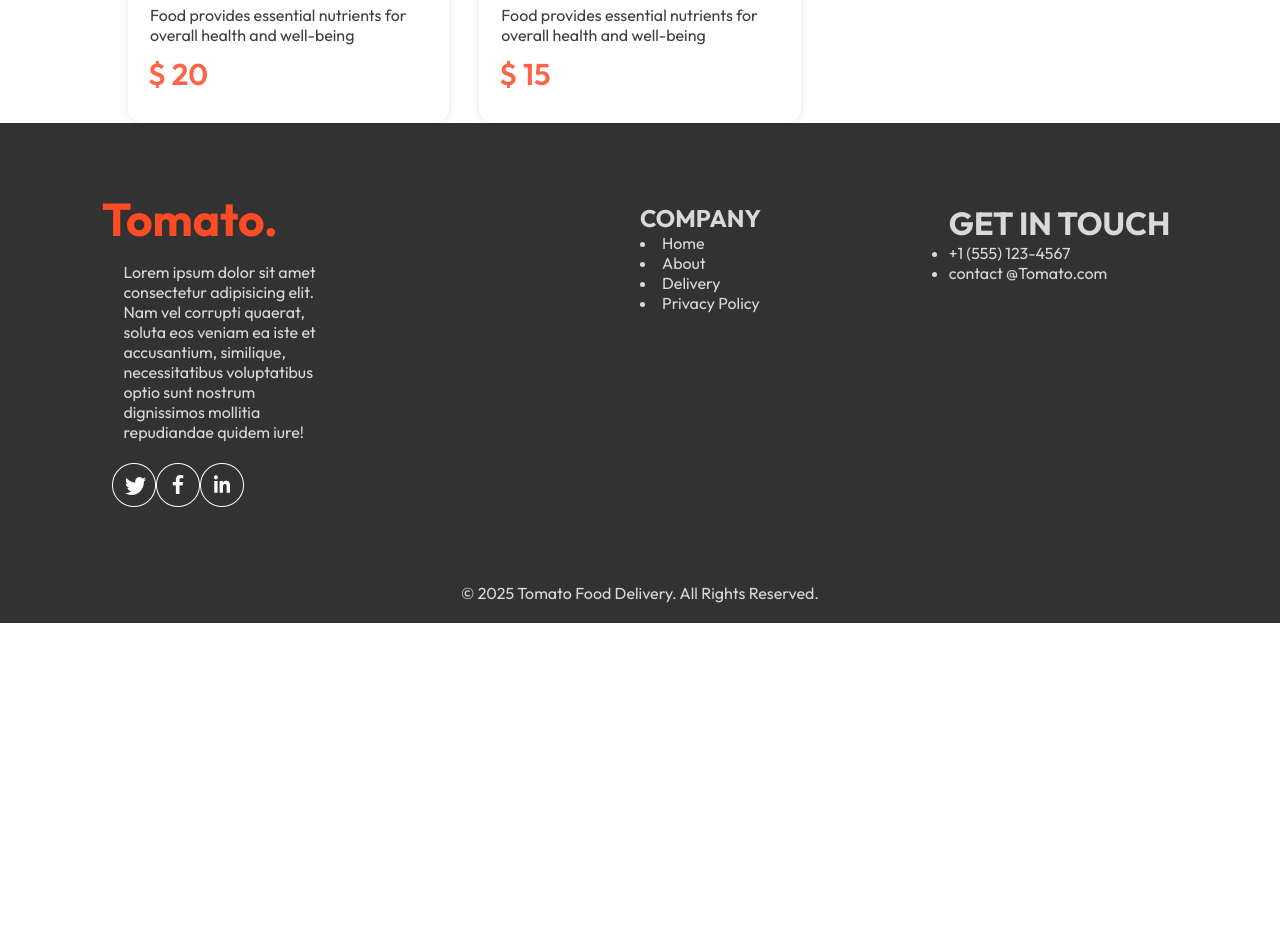
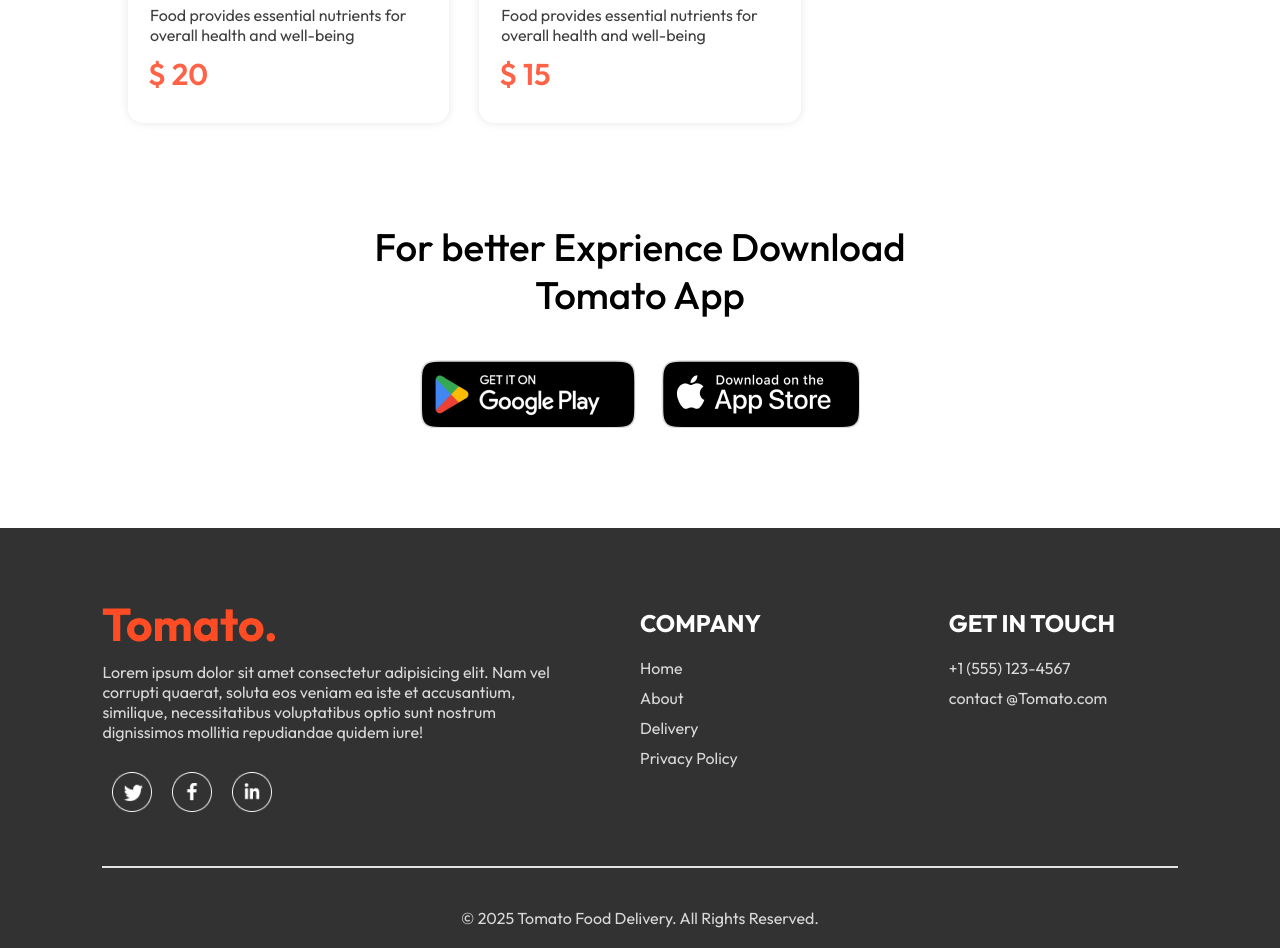
Before and after one commit to harshavardhan314/Food-del, a React (Vite) app in the folder quickeats/: page / in a window 1280 px wide. Shown: the part 6140-7088 px from the top of the page. Before the commit the page ends 6763 px from the top, so only its background shows below. Built offline with nearby package versions, Linux system fonts and the light colour scheme.

Commit message:
developed footer

```diff
--- /dev/null
+++ b/quickeats/src/components/Appdownload/Appdownload.css
@@ -0,0 +1,16 @@
+.appdownload
+{
+   margin: auto,auto;
+   margin-top: 100px;
+   font-weight: 500;
+   text-align: center;
+   font-size: max(3vw,20px);
+}
+
+.app-images{
+    display: flex;
+    justify-content: center;
+    align-items: center;
+    gap: max(2vw,10px);
+    margin-top: 40px;
+}
--- /dev/null
+++ b/quickeats/src/components/Appdownload/Appdownload.jsx
@@ -0,0 +1,19 @@
+import React from 'react'
+import './appdownload.css'
+import { assets } from '../../assets/assets'
+const Appdownload = () => {
+  return (
+    <div className="appdownload">
+
+            <p>For better Exprience Download <br></br>Tomato App</p>
+            <div className="app-images">
+
+                <img src={assets.play_store} alt="" />
+                <img src={assets.app_store} alt="" />
+            </div>
+
+    </div>
+  )
+}
+
+export default Appdownload
--- a/quickeats/src/components/Footer/Footer.css
+++ b/quickeats/src/components/Footer/Footer.css
@@ -8,6 +8,7 @@
      gap: 20px;
      padding: 20px 8vw;
      padding-top: 80px;
+     margin-top: 100px;
 }
 .Footer
 {
@@ -16,17 +17,31 @@
     grid-template-columns: 2fr 1fr 1fr;
     gap: 80px;
 
+}
+.main-heading,.company,.get-in-touch
+{
+    display: flex;
+    flex-direction: column;
+    align-items: start;
+    gap: 20px;
+    cursor: pointer;
+}
+.main-heading li,.company li,.get-in-touch li{
+    list-style: none;
+    margin-bottom: 10px;
+
 
 }
-.main-heading p{
-    max-width: 200px;
-    margin: 20px;
-    padding: 1px;
+.company h2,.get-in-touch h2
+{
+    color: white;
 }
-.images
-{
+.images img{
+    width: 40px;
     margin: 10px;
 }
-.images img{
-    gap: 20px;
+.footer-container hr{
+    width: 100%;
+    height: 2px;
+    margin: 20px 0px;
 }
--- a/quickeats/src/components/Footer/Footer.jsx
+++ b/quickeats/src/components/Footer/Footer.jsx
@@ -22,14 +22,16 @@ const Footer = () => {
 
         <div className="company">
           <h2>COMPANY</h2>
-          <li>Home</li>
+          <ul>
+             <li>Home</li>
           <li>About</li>
           <li>Delivery</li>
           <li>Privacy Policy</li>
+          </ul>
         </div>
 
         <div className="get-in-touch">
-          <h1>GET IN TOUCH</h1>
+          <h2>GET IN TOUCH</h2>
           <ul>
             <li>+1 (555) 123-4567</li>
             <li>contact @Tomato.com</li>
--- a/quickeats/src/pages/Home/Home.jsx
+++ b/quickeats/src/pages/Home/Home.jsx
@@ -5,6 +5,7 @@ import ExploreMenu from '../../components/ExploreMenu/ExploreMenu'
 import Fooditems from '../../components/Fooddisplay/Fooddisplay'
 import Footer from '../../components/Footer/Footer'
 import Fooddisplay from '../../components/Fooddisplay/Fooddisplay'
+import Appdownload from '../../components/Appdownload/Appdownload'
 const Home = () => {
 
   const [category, setCategory] = React.useState('All');
@@ -13,6 +14,7 @@ const Home = () => {
         <Header></Header>
         <ExploreMenu category={category} setCategory={setCategory}/>
         <Fooddisplay category={category}></Fooddisplay>
+        <Appdownload></Appdownload>
 
 
     </div>
```
